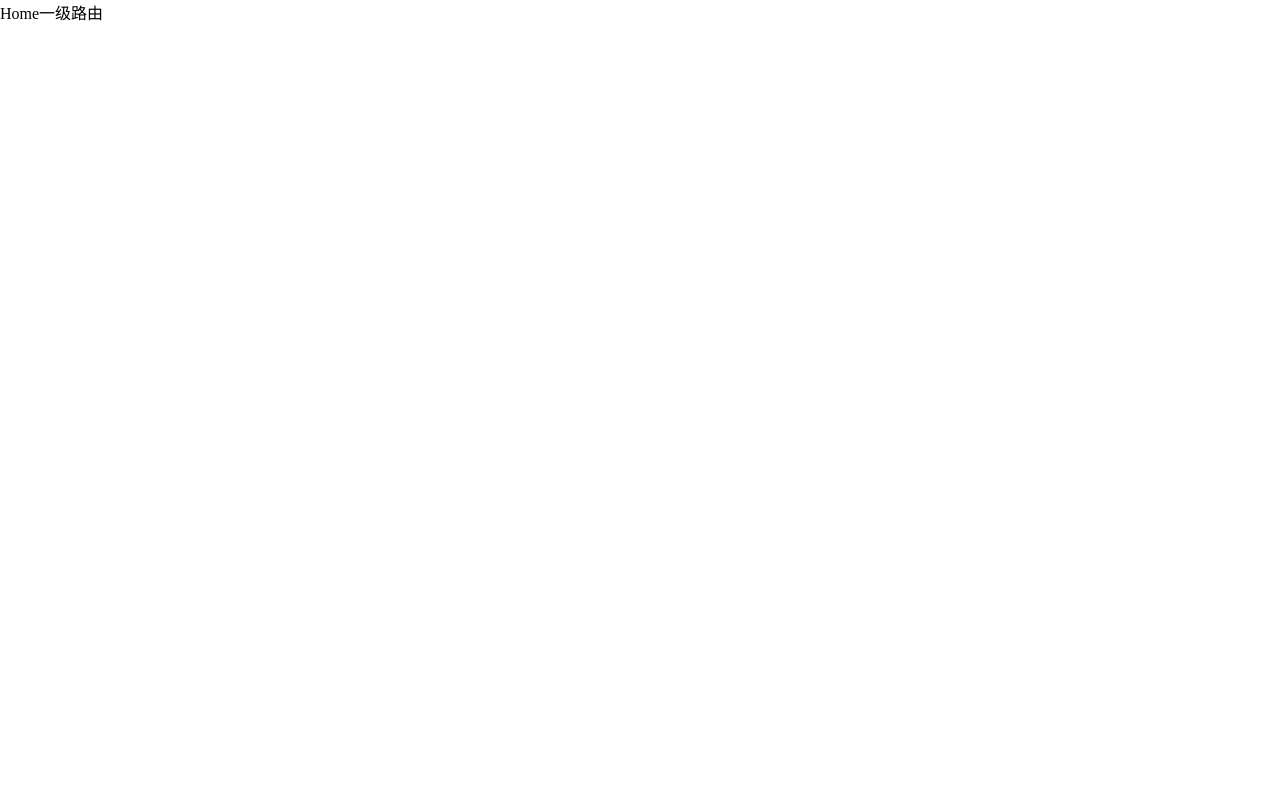
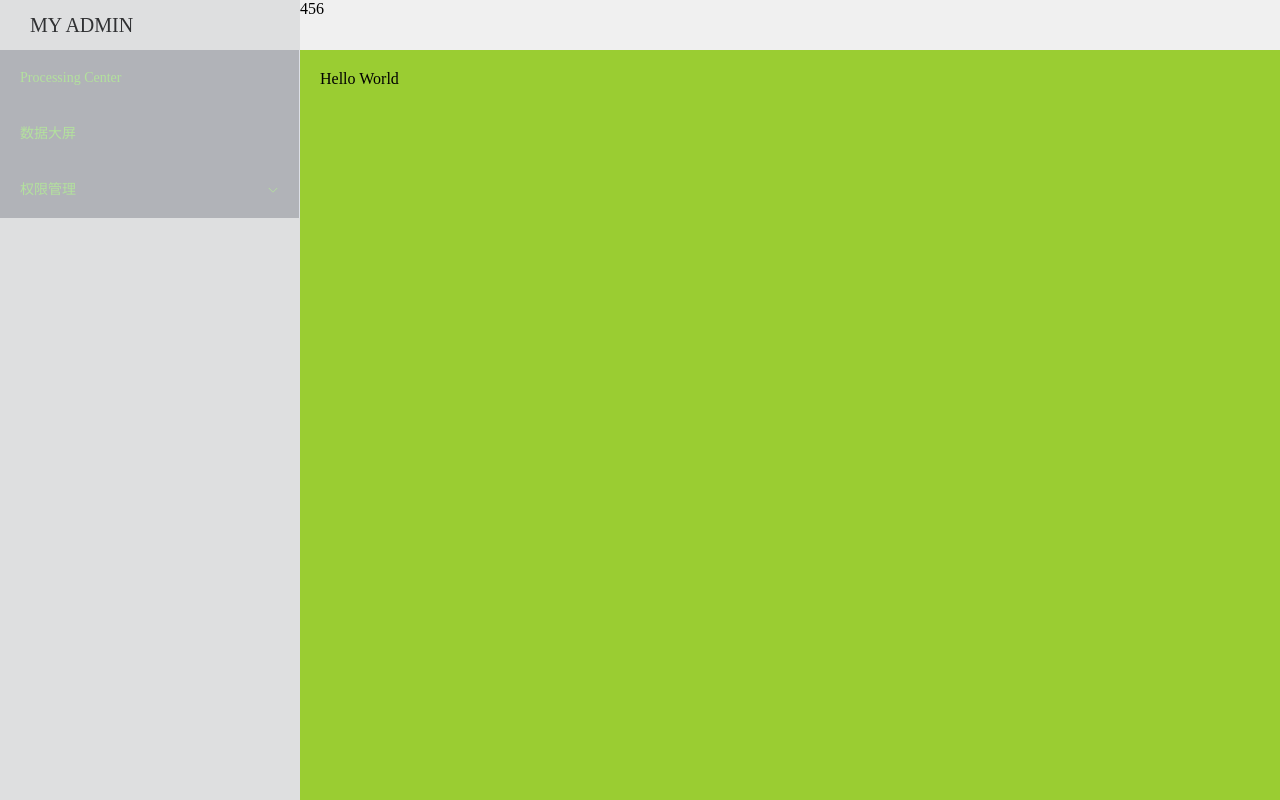
Before and after one commit to fly-1-1/my-vue3-admin, a Vue app: page / in a window 1280 px wide. Built offline with nearby package versions, Linux system fonts and the light colour scheme.

Commit message:
add layout 01

```diff
--- /dev/null
+++ b/src/layout/index.vue
@@ -0,0 +1,74 @@
+<!-- eslint-disable vue/multi-word-component-names -->
+<template>
+  <div class="layout-container">
+    <!-- 左侧菜单栏 -->
+    <div class="layout_slider">
+      <Logo></Logo>
+      <!-- 菜单展示 -->
+      <el-scrollbar>
+        <el-menu
+          background-color="rgb(177.3, 179.4, 183.6)"
+          text-color="rgb(179, 224.5, 156.5)"
+          active-text-color="rgb(250, 181.5, 181.5)"
+        >
+          <el-menu-item index="1">Processing Center</el-menu-item>
+          <el-menu-item index="2">数据大屏</el-menu-item>
+          <el-sub-menu index="3">
+            <template #title>权限管理</template>
+            <el-menu-item index="3-1">用户管理</el-menu-item>
+            <el-menu-item index="3-2">角色管理</el-menu-item>
+            <el-menu-item index="3-3">菜单管理</el-menu-item>
+          </el-sub-menu>
+        </el-menu>
+      </el-scrollbar>
+    </div>
+    <!-- 顶部的导航 -->
+    <div class="layout_tabbar">456</div>
+    <!-- 内容展示区 -->
+    <div class="layout_main">
+      <p style="height: 100000px">Hello World</p>
+    </div>
+  </div>
+</template>
+<script setup lang="ts">
+import Logo from './logo/index.vue'
+</script>
+<style scoped lang="scss">
+.layout-container {
+  width: 100%;
+  height: 100vh;
+  background: red;
+
+  .layout_slider {
+    width: $base-menu-width;
+    height: 100vh;
+    background: $base-menu-background;
+    background-color: rgb(221.7, 222.6, 224.4);
+
+    .el-scrollbar {
+      width: 100%;
+      height: calc(100vh - $base-menu-logo-height);
+    }
+  }
+
+  .layout_tabbar {
+    position: fixed;
+    width: calc(100% - #{$base-menu-width});
+    height: $base-tabbar-height;
+    top: 0;
+    left: $base-menu-width;
+    background: $base-tabbar-background;
+  }
+
+  .layout_main {
+    position: absolute;
+    width: calc(100% - #{$base-menu-width});
+    height: calc(100vh - #{$base-tabbar-height});
+    background: yellowgreen;
+    left: $base-menu-width;
+    top: $base-tabbar-height;
+    padding: 20px;
+    overflow: auto;
+  }
+}
+</style>
--- /dev/null
+++ b/src/layout/logo/index.vue
@@ -0,0 +1,29 @@
+<!-- eslint-disable vue/multi-word-component-names -->
+<template>
+  <div class="logo">
+    <!-- <img src="../../../public/image.png" /> -->
+    <p>{{ setting.title }}</p>
+  </div>
+</template>
+<script setup lang="ts">
+import setting from '@/setting'
+</script>
+<style scoped lang="scss">
+.logo {
+  width: 100%;
+  height: $base-menu-logo-height;
+  display: flex;
+  align-items: center;
+  padding: 20px;
+  img {
+    width: 100px;
+    height: 50px;
+  }
+
+  p {
+    color: #303133;
+    font-size: $base-logo-title-font-size;
+    margin-left: 10px;
+  }
+}
+</style>
--- a/src/router/routes.ts
+++ b/src/router/routes.ts
@@ -6,7 +6,7 @@
   },
   {
     path: '/',
-    component: () => import('@/views/home/index.vue'),
+    component: () => import('@/layout/index.vue'),
     name: 'layout'
   },
   {
--- /dev/null
+++ b/src/setting.ts
@@ -0,0 +1,4 @@
+//项目logo 标题配置
+export default {
+  title: 'MY ADMIN',
+}
--- a/src/styles/index.scss
+++ b/src/styles/index.scss
@@ -1,5 +1,17 @@
 @use './reset.scss';
 @use './variables.scss';
 
-//设置scss全局变量
-$color: red;
+//滚动条样式
+::-webkit-scrollbar {
+  width: 10px;
+}
+
+::-webkit-scrollbar-track {
+  background-color: $base-menu-background;
+}
+
+::-webkit-scrollbar-thumb {
+  width: 10px;
+  background-color: #f56c6c;
+  border-radius: 10px;
+}
--- a/src/styles/variables.scss
+++ b/src/styles/variables.scss
@@ -1 +1,11 @@
 $color: blue;
+
+$base-menu-width: 300px;
+$base-menu-background: #ffffff;
+
+$base-tabbar-height: 50px;
+$base-tabbar-background: rgb(240, 240, 240);
+
+$base-menu-logo-height: 50px;
+
+$base-logo-title-font-size: 20px;
```
Also changed, not shown: public/image.png (added).
